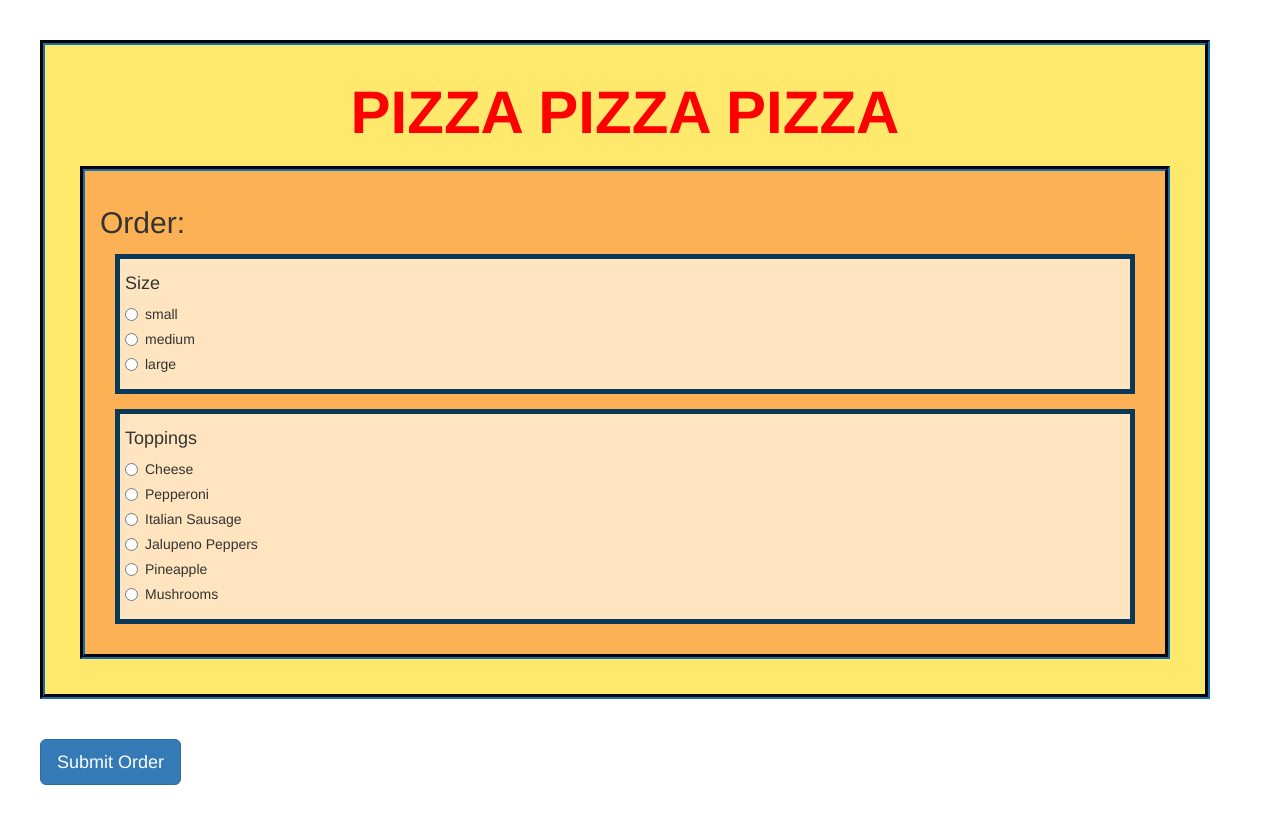
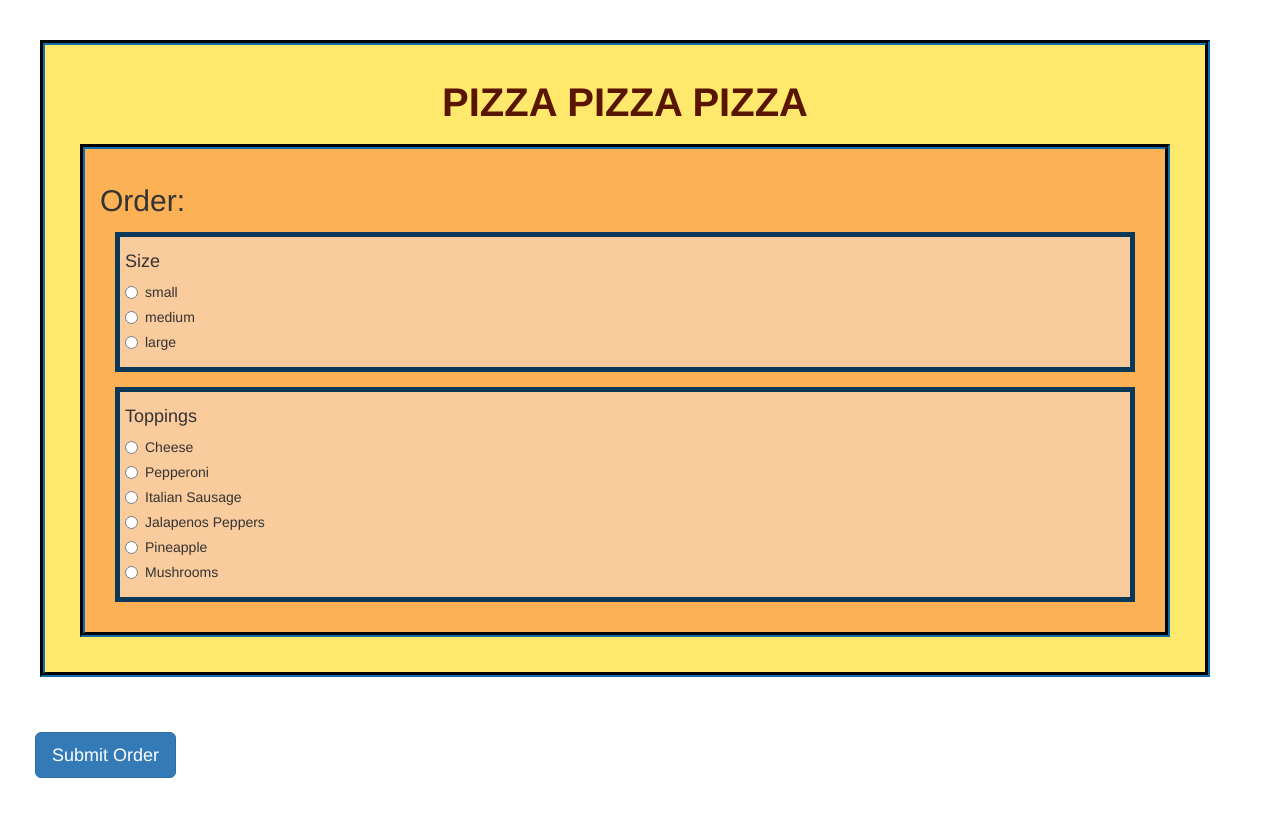
Before and after one commit to WilliamKinzig/order_pizza, a plain HTML site: page index.html in a window 1280 px wide. Drawn offline with Linux system fonts and the light colour scheme.

Commit message:
add final touches before submit, have everything working properly

```diff
--- a/css/styles.css
+++ b/css/styles.css
@@ -1,19 +1,20 @@
 
 
-#header{
+.header{
   text-align: center;
-  color: red;
+  color: #591500;
   font-weight: bold;
-  font-size: 60px;
+  font-size: 40px;
 }
 
 #button {
-  margin: 40px;
+  padding: 15px;
+  margin: 20px;
 }
 
 .group01{
   border: 5px solid #0a3859;
-  background-color: #ffe5bf;
+  background-color: #f9cb9d;
   padding: 5px;
   margin: 15px;
   background-color: light green;
--- a/index.html
+++ b/index.html
@@ -11,7 +11,7 @@
 <body>
 
   <div class="container">
-    <h1 id=header>PIZZA PIZZA PIZZA</h1>
+    <h1 class=header>PIZZA PIZZA PIZZA</h1>
     <div class="container2">
       <h2>Order:</h2>
 
@@ -60,7 +60,7 @@
         <div class="radio">
           <label>
             <input type="radio" name="Jalupeno_Peppers" value="1">
-            Jalupeno Peppers
+            Jalapenos Peppers
           </label>
         </div>
         <div class="radio">
--- a/js/scripts.js
+++ b/js/scripts.js
@@ -74,7 +74,7 @@ $(document).ready(function() {
           sizeOfPizza = "medium";
         }else if(size === 3){
           sizeOfPizza = "large";
-        }else alert("pick a size for you pizza");
+        }else alert("Please select a size");
         //alert(sizeOfPizza);
         return sizeOfPizza;
       }
@@ -131,10 +131,10 @@ $(document).ready(function() {
           actualToppings.push("Pepperoni")
         }
         if (top3){
-          actualToppings.push("Italian_Sausage");
+          actualToppings.push("Italian Sausage");
         }
         if (top4){
-          actualToppings.push("Jalupeno_Peppers")
+          actualToppings.push("Jalapenos Peppers")
         }
         if (top5){
           actualToppings.push("Pineapple");
```
